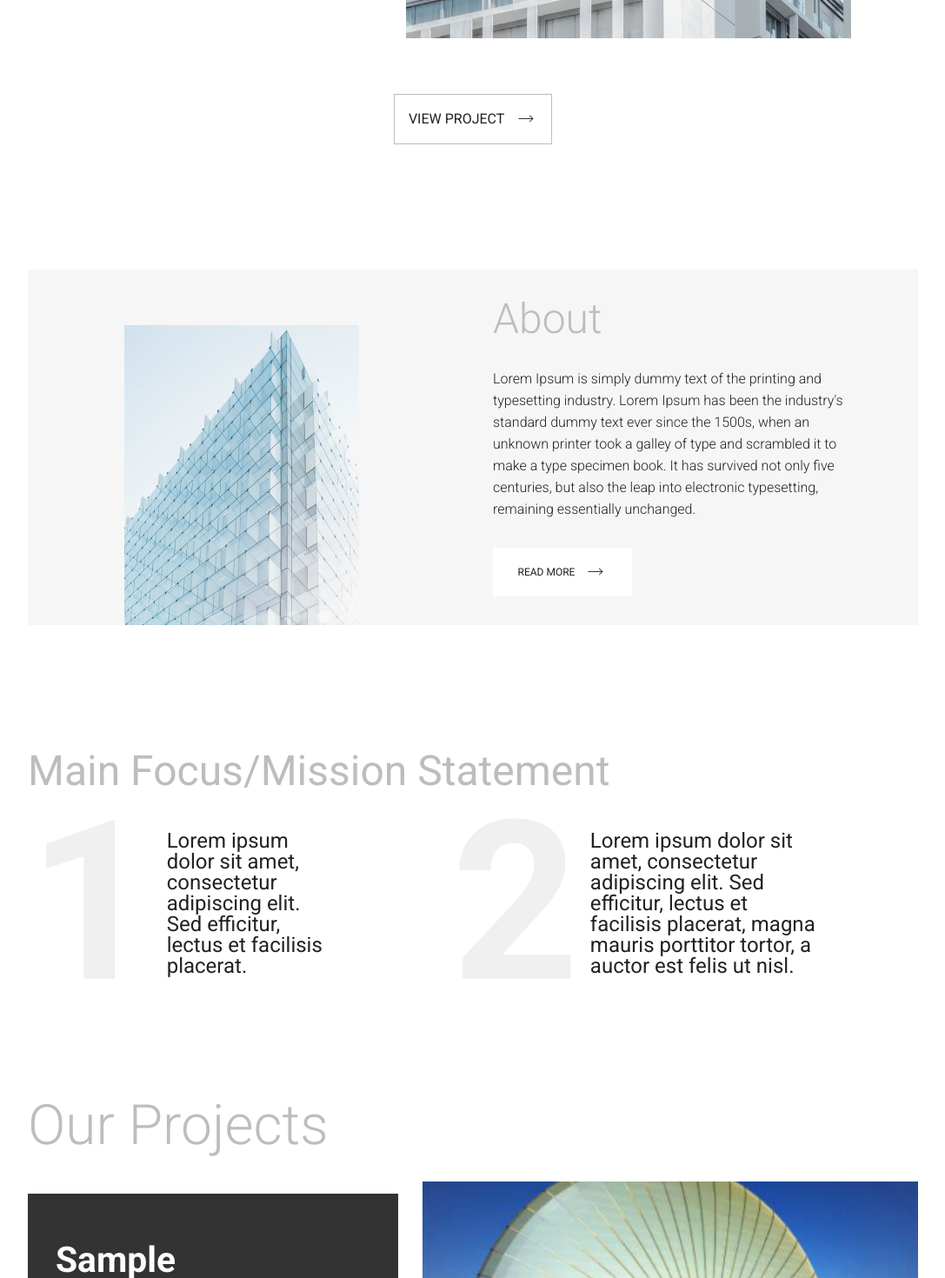
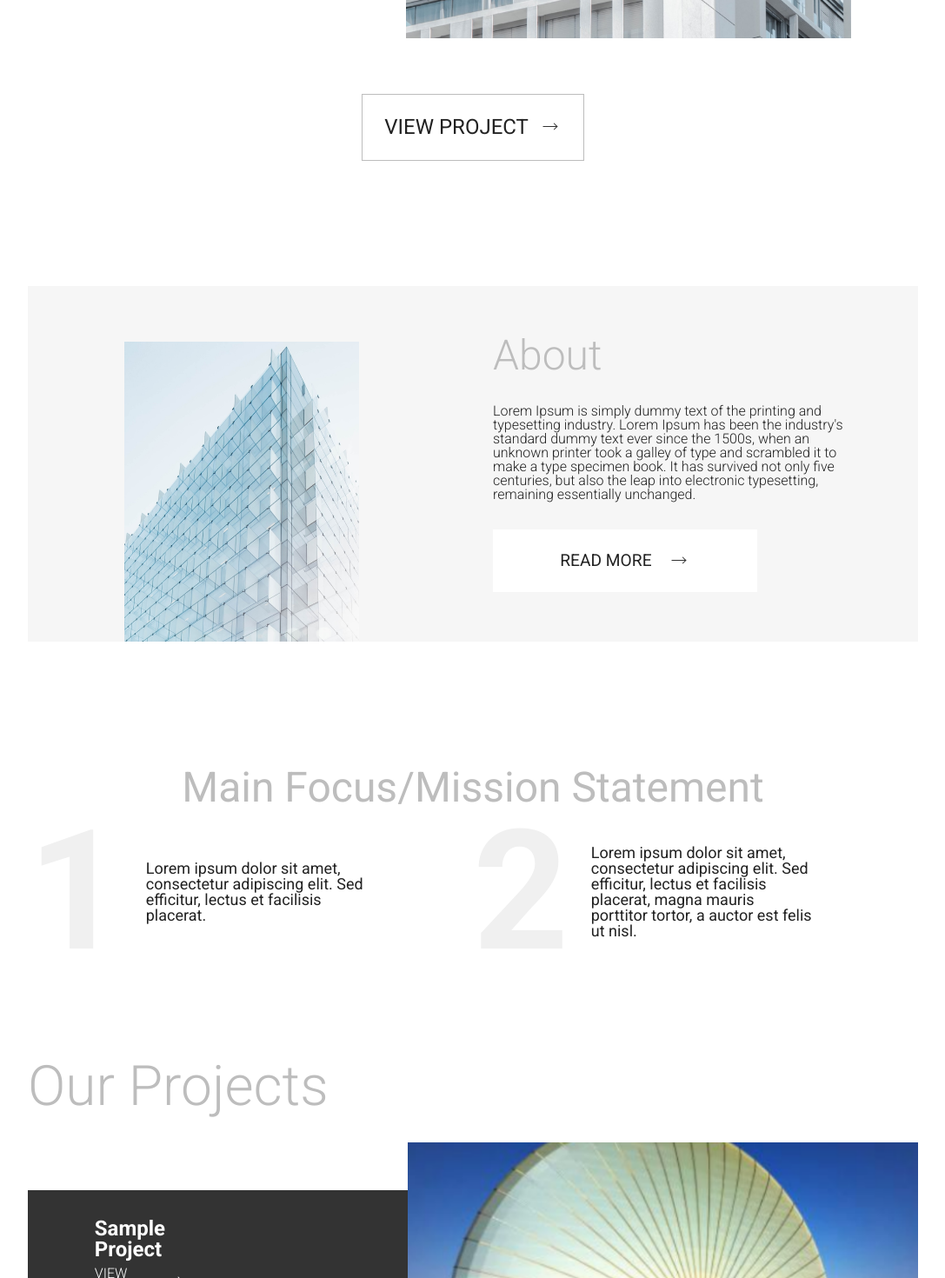
Before and after one commit to AdamJednacz/Projekt-9, a React (Create React App) app in the folder my-app/: page / in a window 1280 px wide. Shown: the part 700-2170 px from the top of the page at 87% size, without its empty margins (96-1183 px from the left). Built offline with nearby package versions, Linux system fonts and the light colour scheme; a small style sheet from the web is missing.

Commit message:
commit zapisujący

```diff
--- a/my-app/src/scss/style/_about.scss
+++ b/my-app/src/scss/style/_about.scss
@@ -121,6 +121,7 @@
           @include tablet{
             width: auto;
             font-size: 2vh;
+            line-height: inherit;
           }
         }
         .about_item_text_btn {
@@ -133,12 +134,20 @@
           @include phone{
             margin-top: 2vh;
           }
+          @include tablet{
+            padding: 1.5em 1.5em;
+            width: 20vw;
+          }
           .about_item_text_btn_p {
             text-transform: uppercase;
             font-size: 12px;
             margin-right: 1em;
             font-weight: 400;
             line-height: 12px;
+            @include tablet{
+              font-size: 1.2rem;
+
+            }
           }
         }
       }
--- a/my-app/src/scss/style/_mission.scss
+++ b/my-app/src/scss/style/_mission.scss
@@ -11,6 +11,9 @@
       @include phone{
         text-align: center;
         font-size: 5vh;
+      }
+      @include tablet{
+        text-align: center;
       }
     }
     .mission_items {
@@ -26,10 +29,16 @@
         @include phone{
           justify-content: space-around;
         }
+        @include tablet{
+          width: 50%;
+        }
         &:first-of-type{
           margin-right: 10vw;
           @include phone{
             margin: 0;
+          }
+          @include tablet{
+            margin-right: 0;
           }
         }
         span {
@@ -40,6 +49,14 @@
           @include phone{
             font-size: 192px;
           }
+          @include tablet{
+            font-size: 192px;
+          }
+          &:nth-of-type(1){
+            @include tablet{
+              margin-right: 2vw;
+            }
+          }
         }
         p {
           width: 50%;
@@ -47,6 +64,9 @@
           @include phone{
             font-size: 18px;
           }
+          @include tablet{
+            font-size: 18px;
+          }
         }
       }
     }
--- a/my-app/src/scss/style/_projects_view.scss
+++ b/my-app/src/scss/style/_projects_view.scss
@@ -31,17 +31,21 @@
       .projects_view_item_text {
         background-color: #333333;
         padding: 3.5em 16em 3.5em 2em;
-
-
         @include phone {
           padding: 8vw;
           width: 80%;
           text-align: center;
         }
+        @include tablet{
+        padding: 4vh  20vw 4vh 6vw;
+        }
         h2 {
           font-size: 5.1vh;
           color: #FFFFFF;
           font-weight: 700;
+          @include tablet{
+            font-size: 3vh;
+          }
         }
           .projects_view_item_text_btn {
             display: flex;
@@ -68,6 +72,9 @@
         @include phone{
           width: 100%;
           margin-top: 2em;
+        }
+        @include tablet{
+          width: 67.5%;
         }
       }
       .projects_view_item_img {
--- a/my-app/src/scss/style/_view.scss
+++ b/my-app/src/scss/style/_view.scss
@@ -32,7 +32,7 @@
           margin-top: 2vh;
         }
         @include tablet{
-          height: 100%;
+          height: 100%  ;
         }
         h1 {
           font-size: 8vh;
@@ -140,9 +140,16 @@
       @include phone{
         margin-top: 2vh;
       }
+
+      @include tablet{
+        padding: 2vw;
+      }
       p{
         text-transform: uppercase;
         font-weight: 400;
+        @include tablet{
+          font-size: 1.5rem;
+        }
       }
       img{
         margin-left: 1vw;
```
Also changed, not shown: my-app/src/scss/settings/_variables.scss (+16 -0 lines).
